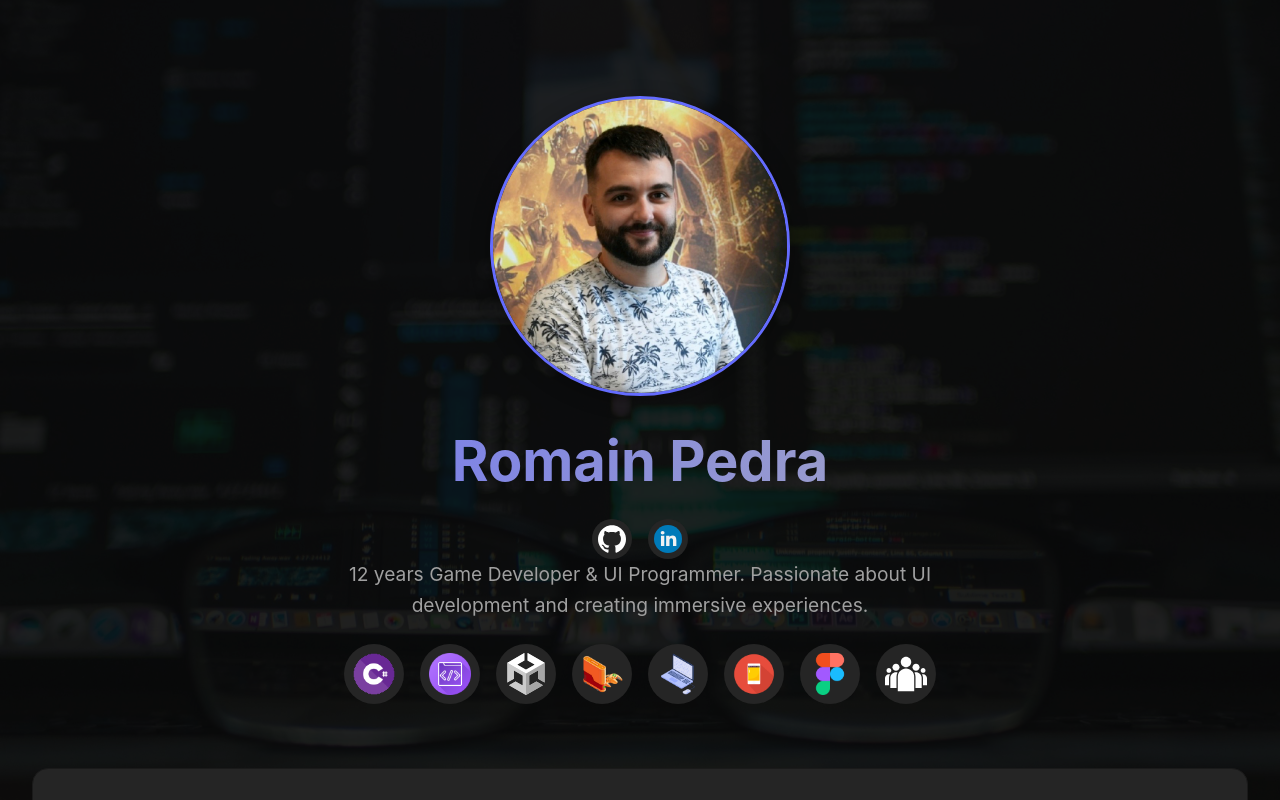
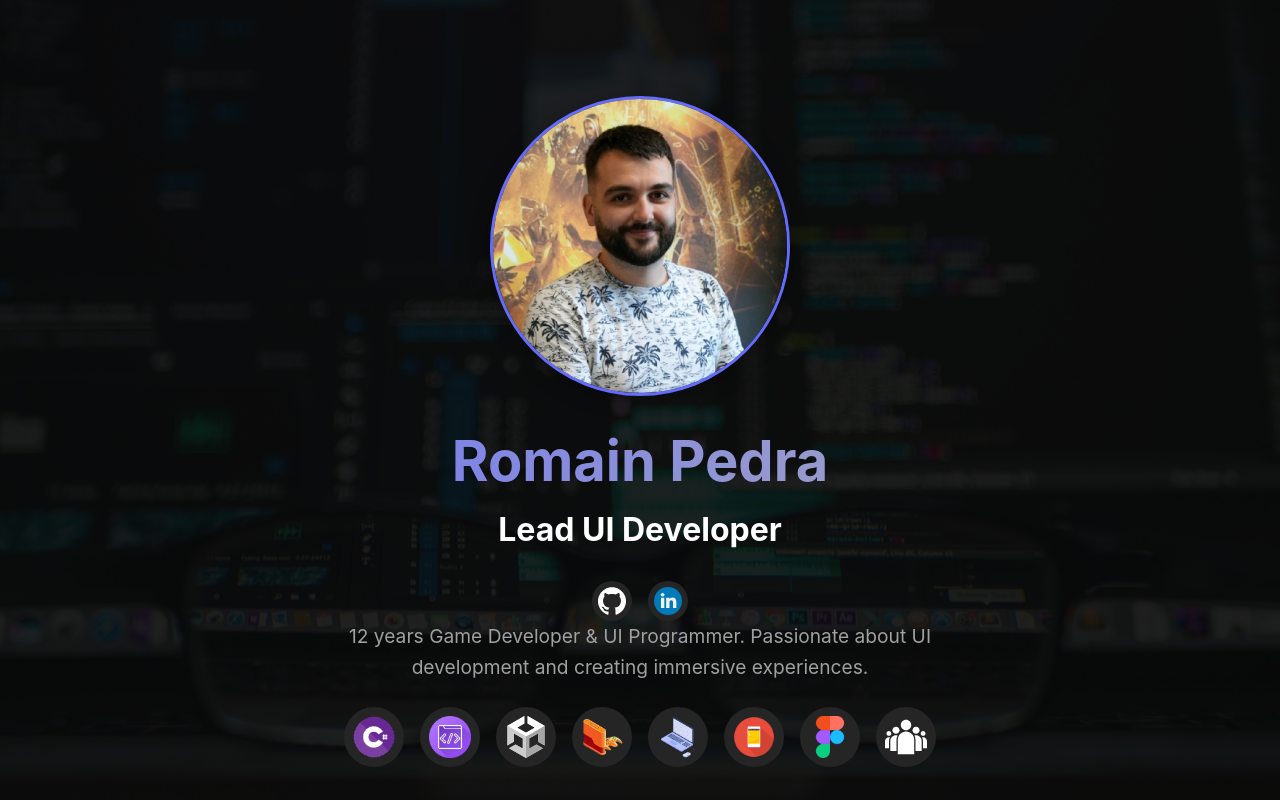
Before and after one commit to Josk/Josk, a React (Vite) app: page / in a window 1280 px wide. Shown: the top 800 px of the page. Built offline with nearby package versions, Linux system fonts and the light colour scheme.

Commit message:
Tweak info

```diff
--- a/src/App.jsx
+++ b/src/App.jsx
@@ -13,6 +13,7 @@ function App() {
       <header className="main-header">
         <img src={resolvePath(profileInfo.profile_picture)} alt={profileInfo.name} className="profile-pic" />
         <h1>{profileInfo.name}</h1>
+        <h2>{profileInfo.role}</h2>
         <div className="links-container">
         {profileInfo.links.map((link) => (
           <ProfileLinkItem key={link} link={link} />
--- a/src/data/profile_info.json
+++ b/src/data/profile_info.json
@@ -1,5 +1,6 @@
 {
     "name": "Romain Pedra",
+    "role": "Lead UI Developer",
     "description": "12 years Game Developer & UI Programmer. Passionate about UI development and creating immersive experiences.",
     "profile_picture": "/profile/profile_pic.jpeg",
     "links": [
--- a/src/index.css
+++ b/src/index.css
@@ -72,7 +72,6 @@ h2 {
   font-size: 2rem;
   margin-bottom: 1.5rem;
   color: var(--text-primary);
-  border-bottom: 2px solid var(--bg-secondary);
   padding-bottom: 0.5rem;
 }
 
```
